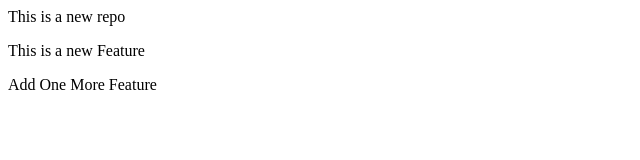
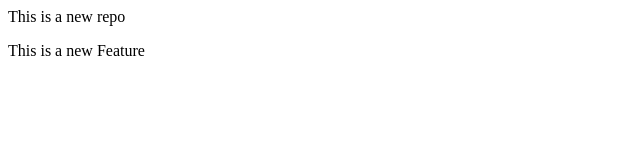
Before and after one commit to Farazno/Local-Repo, a plain HTML site: page Index.html in a window 1280 px wide. Shown: the whole page, without its empty margins (0-640 px from the left). Drawn offline with Linux system fonts and the light colour scheme.

Commit message:
Remove Feature

```diff
--- a/Index.html
+++ b/Index.html
@@ -2,4 +2,3 @@
  <p>
 
  </p>   This is a new Feature
- <p> Add One More Feature</p>
```
